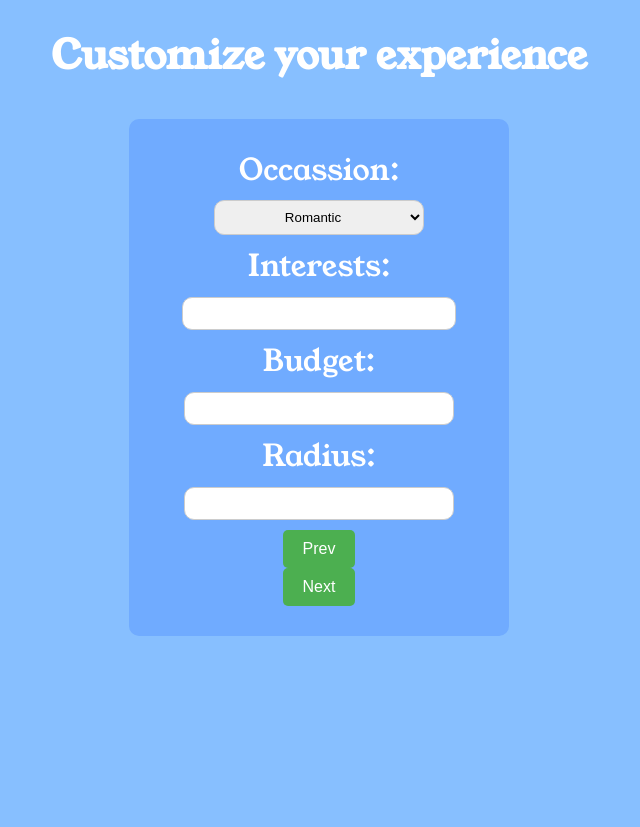
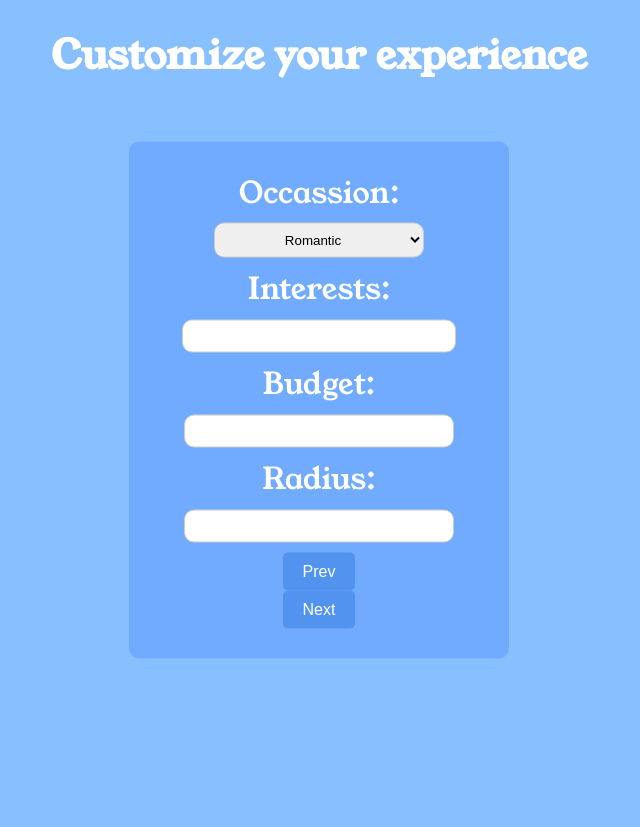
Before and after one commit to akukerang/GuideGuru, a Flask app: page /questions in a window 1280 px wide. Shown: the whole page, without its empty margins (321-961 px from the left). Run offline with Flask 3, Linux system fonts and the light colour scheme.

Commit message:
updated button placement + css

```diff
--- a/static/css/styles.css
+++ b/static/css/styles.css
@@ -50,15 +50,15 @@ form {
 .search, button {
     padding: 10px 20px;
     font-size: 16px;
-    background-color: #4CAF50;
+    background-color: #5193ef;
     color: white;
     border: none;
     border-radius: 5px;
     cursor: pointer;
 }
 
-.search:hover {
-    background-color: #45a049;
+.search:hover, button:hover {
+    background-color: #619aeb;
 }
 
 .container {
@@ -67,10 +67,13 @@ form {
     border-radius: 10px;
     width: 25%;
 
-    margin: 35px auto 35px auto;
     display: flex;
     flex-direction: column;
     align-items: center;
+    position: absolute;
+    top: 50%;
+    left: 50%;
+    transform: translate(-50%, -50%);
 }
 
 .dropdown-section, .input-section {
@@ -105,3 +108,9 @@ h1 {
     flex-direction: column;
     align-items: center;
 }
+
+.button-container {
+    display: flex;
+    justify-content: space-between;
+    gap: 10px;
+}
```
